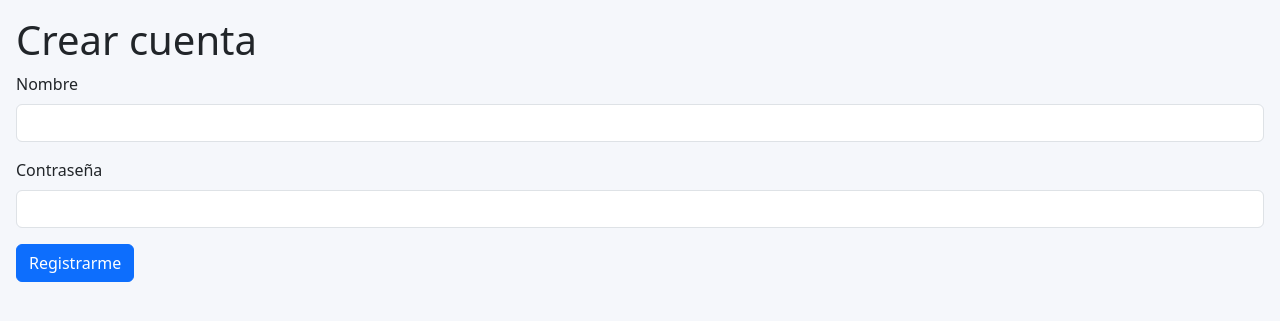
After one commit to dmtzsegura/gestor-tareas, a Flask app: page /registro in a window 1280 px wide. The commit adds this page. Shown: the top 321 px of the page. Run offline with Flask 3, Linux system fonts and the light colour scheme.

Commit message:
Etapa 6: registro de usuarios

```diff
--- a/app.py
+++ b/app.py
@@ -54,6 +54,22 @@ def home():
 
     return render_template("index.html", tareas=tareas, filtro_usuario_id=filtro_usuario_id, usuarios=Usuario.query.all(), total=total, pendientes=pendientes, en_proceso=en_proceso, completadas=completadas)
 
+@app.route("/registro", methods=["GET", "POST"])
+def registro():
+    if request.method == "POST":
+        nombre = request.form["nombre"]
+        password = request.form["password"]
+        nombre_normalizado = quitar_acentos(nombre).lower()
+
+        for u in Usuario.query.all():
+            if quitar_acentos(u.nombre).lower() == nombre_normalizado:
+                return render_template("registro.html", error="El nombre de usuario ya existe")
+
+        nuevo_usuario = Usuario(nombre=nombre, password=password)
+        db.session.add(nuevo_usuario)
+        db.session.commit()
+        return redirect(url_for("login"))
+    return render_template("registro.html")
 
 @app.route("/login", methods=["GET", "POST"])
 def login():
--- a/templates/base.html
+++ b/templates/base.html
@@ -30,7 +30,7 @@
       </div>
       {% endif %}
 
-      <div class="col-10 p-3">
+      <div class="{% if 'usuario' in session %}col-10{% else %}col-12 p-3{% endif %}">
         {% with mensajes = get_flashed_messages() %}
         {% if mensajes %}
         {% for mensaje in mensajes %}
--- /dev/null
+++ b/templates/registro.html
@@ -0,0 +1,24 @@
+
+{% extends "base.html" %}
+
+{% block content %}
+<h1>Crear cuenta</h1>
+
+{% if error %}
+  <div class="alert alert-danger">{{ error }}</div>
+{% endif %}
+
+<form method="POST">
+  <div class="mb-3">
+    <label class="form-label">Nombre</label>
+    <input type="text" class="form-control" name="nombre" required>
+  </div>
+
+  <div class="mb-3">
+    <label class="form-label">Contraseña</label>
+    <input type="password" class="form-control" name="password" required>
+  </div>
+
+  <button type="submit" class="btn btn-primary">Registrarme</button>
+</form>
+{% endblock %}
```
